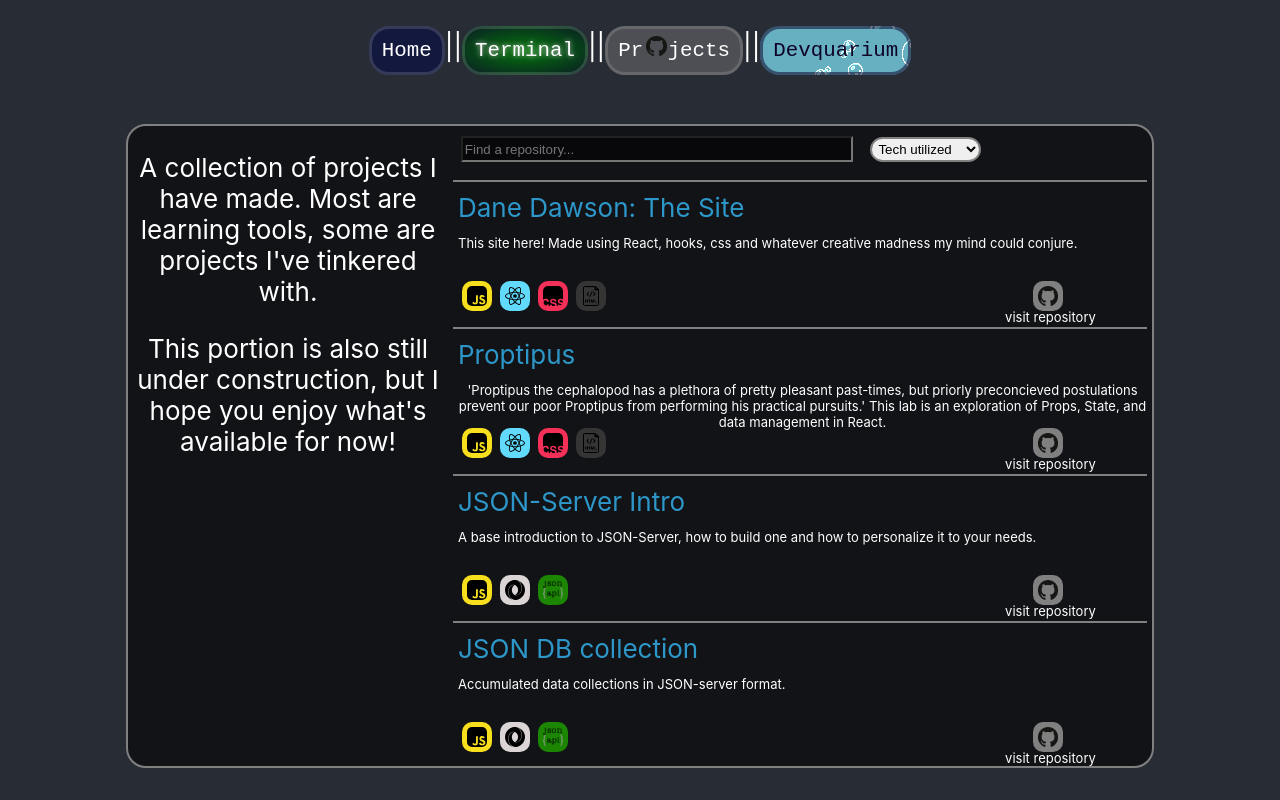
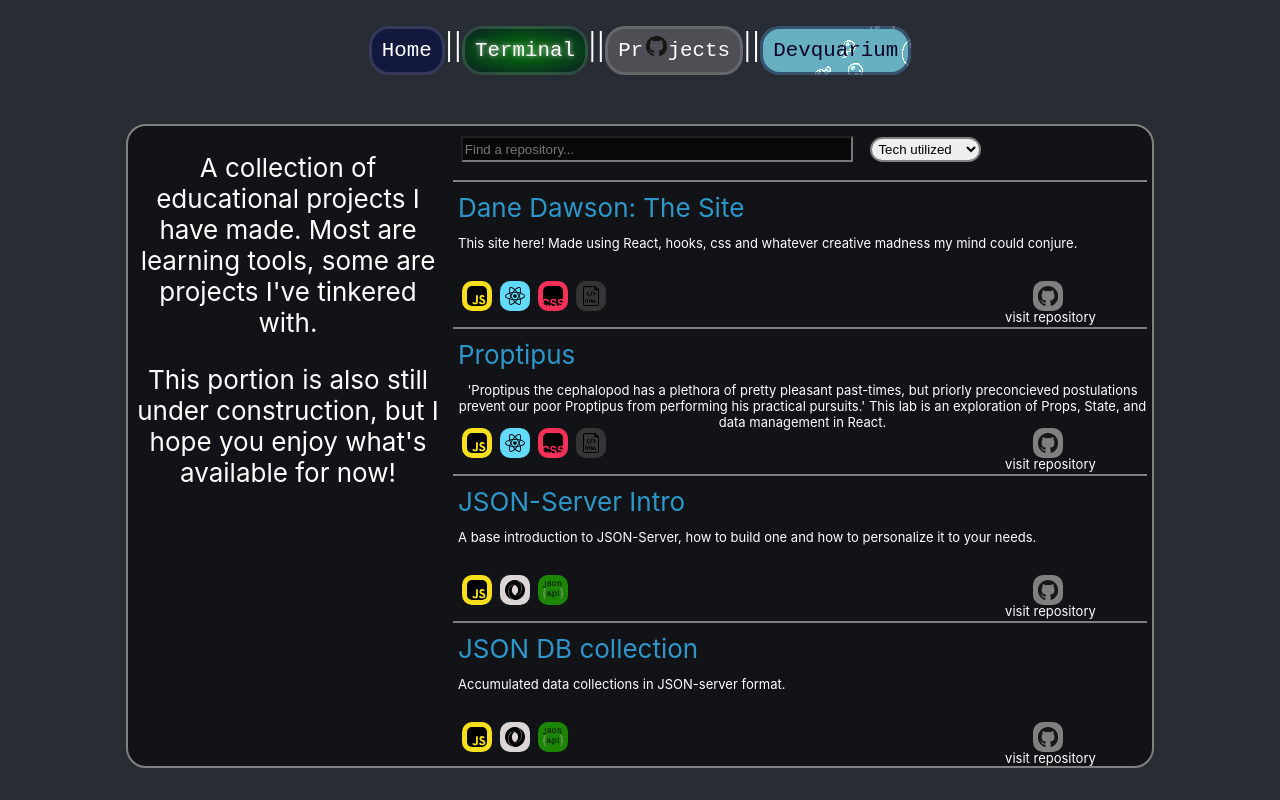
Before and after one commit to Dane-Dawson/dane-dawson.github.io, a React (Create React App) app: page /projects in a window 1280 px wide. Built offline with nearby package versions, Linux system fonts and the light colour scheme; a web font is replaced by a local one.

Commit message:
minor text addition

```diff
--- a/src/components/projects/Projects.js
+++ b/src/components/projects/Projects.js
@@ -29,7 +29,7 @@ export default function Projects() {
 
       <div className="projects-intro">
       <p>
-        A collection of projects I have made. Most are learning tools, some are projects I've tinkered with.
+        A collection of educational projects I have made. Most are learning tools, some are projects I've tinkered with.
       </p>
       <p>
         This portion is also still under construction, but I hope you enjoy what's available for now!
```
